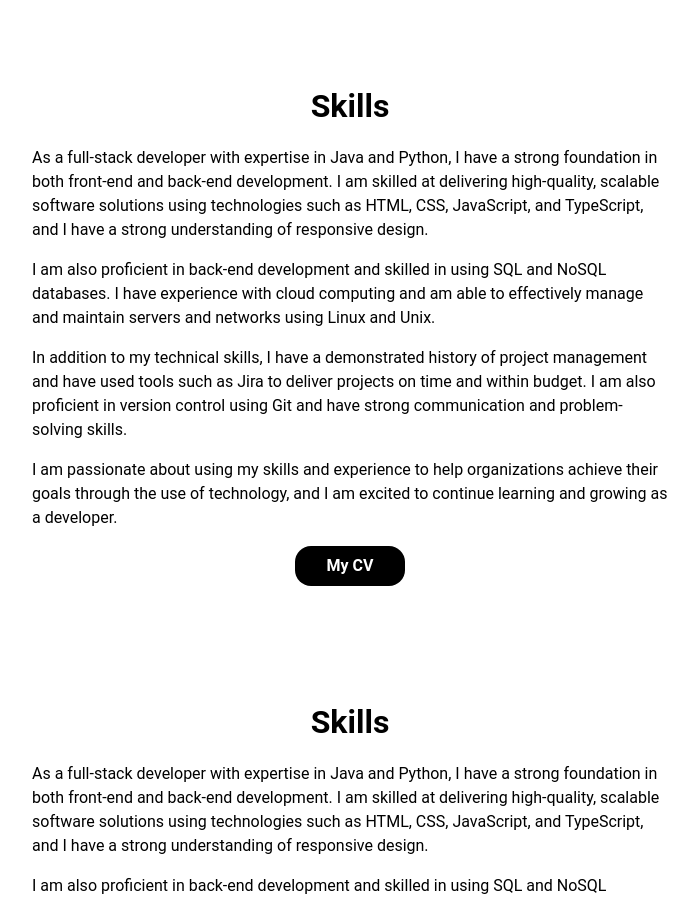
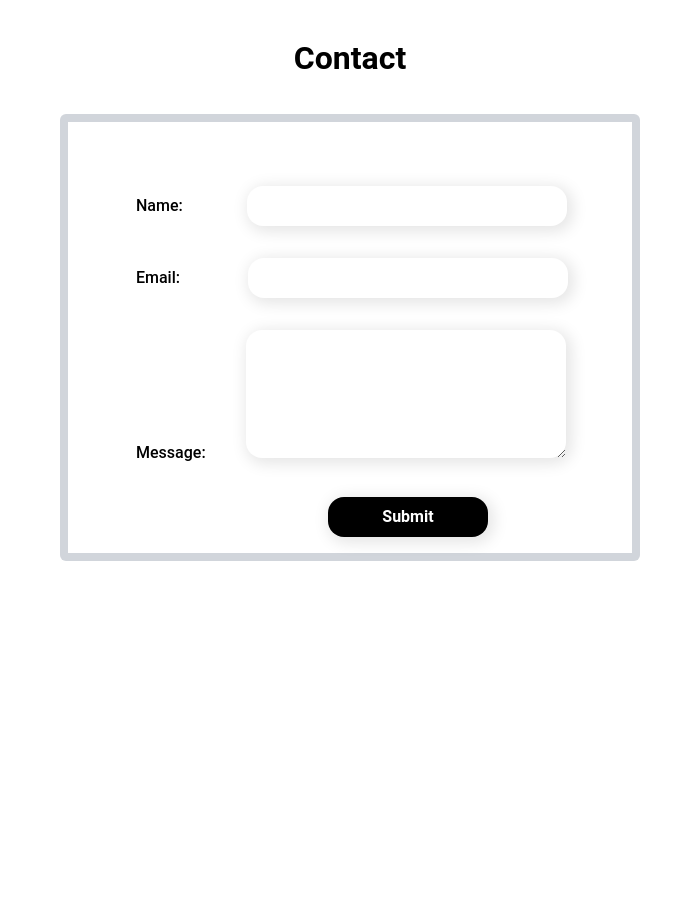
Before and after one commit to dharmen8980/myPortfolio, a React (Create React App) app in the folder my-portfolio/: page / in a window 1280 px wide. Shown: the part 1900-2797 px from the top of the page, without its empty margins (290-988 px from the left). After the commit the page ends 2525 px from the top, so only its background shows below. Built offline with nearby package versions, Linux system fonts and the light colour scheme.

Commit message:
my portfolio wesite with most of the pages

```diff
--- a/my-portfolio/src/App.js
+++ b/my-portfolio/src/App.js
@@ -18,8 +18,8 @@ function App() {
           <Home />
           <About />
           <Skills />
-          <Projects />
-          <Awards />
+          {/* <Projects /> */}
+          {/* <Awards /> */}
           <Contact />
         </div>
       </BrowserRouter>
```
